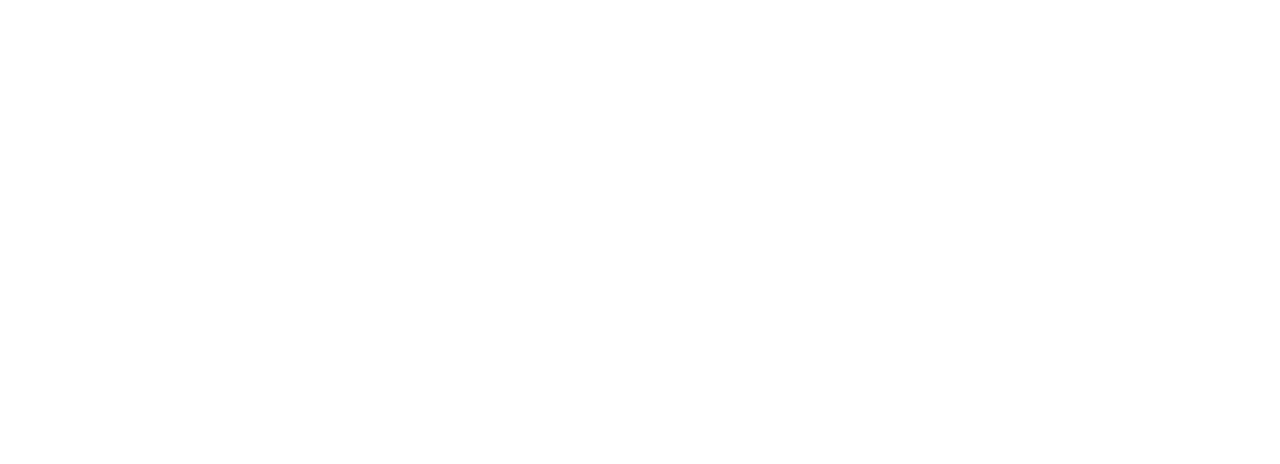
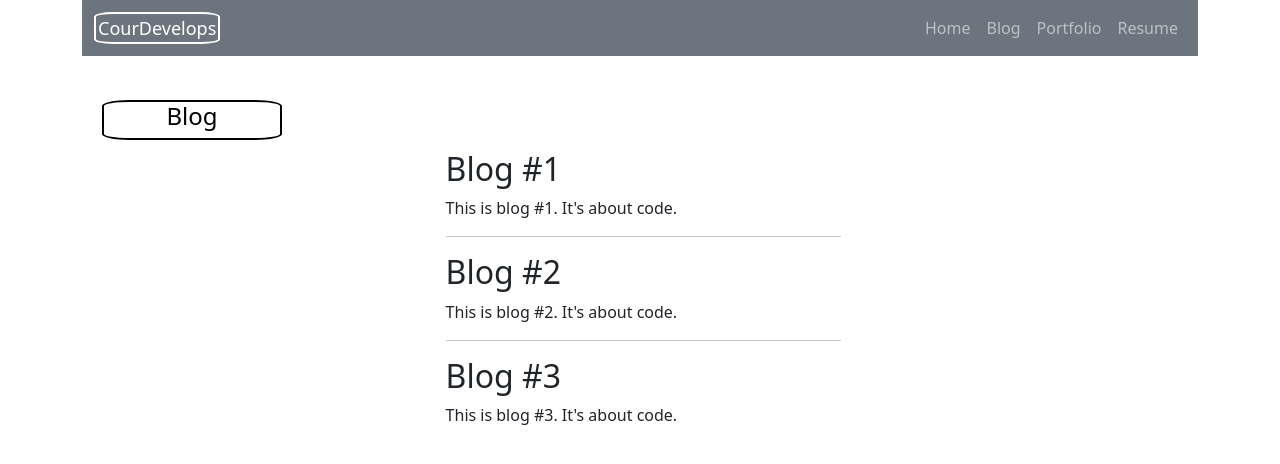
Before and after one commit to courthub74/portfolio4, a React (Create React App) app: page /blog in a window 1280 px wide. Before the commit this address had no page. Shown: the top 464 px of the page. Built offline with nearby package versions, Linux system fonts and the light colour scheme.

Commit message:
roughdraftdone

```diff
--- a/src/App.css
+++ b/src/App.css
@@ -3,7 +3,7 @@
 }
 
 h1 {
-  color: grey;
+  color: black;
   text-align: center;
   border: 2px solid black;
   border-radius: 15%;
@@ -33,8 +33,18 @@
   height: auto;
 }
 
+/* THE LABEL FOR THE TECH SKILLS BADGES */
+#techskills {
+  font-size: medium;
+  color: white;
+  border: 3px solid white;
+  border-radius: 15%;
+  padding: 2px;
+}
+
+/* THE BAR FOR TECH SKILLS BADGES */
 .techs {
-  background-color: grey;
+  background-color: darkgrey;
   padding: 10px;
   clear: both;
   display: flex;
@@ -43,12 +53,9 @@
   font-size: 25px;;
 }
 
-#techskills {
-  font-size: medium;
-  color: white;
-  border: 3px solid white;
-  border-radius: 15%;
-  padding: 2px;
+/* THE BADGES FOR TECH SKILLS */
+#smalltext{
+  font-weight: 170;
 }
 
 .skills {
@@ -118,6 +125,26 @@
   padding-top: 20px;
 }
 
+.certy {
+  display: grid;
+  grid-template-columns: auto auto auto auto;
+  padding: 10px 30px 30px 20px;
+}
+
+#certskills {
+  color: black;
+  font-size: X-large;
+  text-align: center;
+  border: 2px solid black;
+  border-radius: 15%;
+  width: 180px;
+  height: 40px;
+}
+
+#certpic {
+  border: 3px solid grey;
+}
+
 .testimonials {
   display: grid;
   grid-template-columns: auto auto auto auto;
@@ -128,9 +155,50 @@
   color: black;
   font-size: x-large;
   height: 40px;
-
 }
 
 .testimonial-item1 {
   padding-left: 40px;
 }
+
+/* RESUME */
+#resume {
+  color: black;
+  font-size: X-large;
+  text-align: center;
+  border: 2px solid black;
+  border-radius: 15%;
+  width: 180px;
+  height: 40px;
+}
+
+.resume {
+  display: grid;
+  grid-template-columns: auto auto auto auto;
+  padding: 20px 30px 30px 20px;
+}
+
+#resumephoto {
+  border: 2px solid grey;
+}
+
+/* BLOGS */
+#blogs {
+  padding-top: 50px;
+}
+
+
+/* PORTFOLIO */
+#porty {
+  color: black;
+  font-size: X-large;
+  text-align: center;
+  border: 2px solid black;
+  border-radius: 15%;
+  width: 180px;
+  height: 40px;
+}
+
+#ports {
+  padding-top: 50px;
+}
--- a/src/App.js
+++ b/src/App.js
@@ -5,6 +5,15 @@
 
 //HOME Import
 import Home from './pages/home';
+
+//RESUME Import
+import Resume from './pages/resume';
+
+//Blog Import
+import Blog from './pages/blog';
+
+//PORTFOLIO Import
+import Portfolio from './pages/portfolio';
 
 
 //GRAND CENTRAL STATION
@@ -14,6 +23,9 @@
       <Router>
           <Routes>
             <Route exact path='/' element={<Home/>}></Route>
+            <Route exact path='/resume' element={<Resume/>}></Route>
+            <Route exact path='/blog' element={<Blog/>}></Route>
+            <Route exact path='/portfolio' element={<Portfolio/>}></Route>
           </Routes>
         </Router>
      </>,
--- /dev/null
+++ b/src/pages/blog.js
@@ -0,0 +1,40 @@
+import {React} from 'react';
+import '../App.css';
+import {Navbar, Nav, Container} from 'react-bootstrap';
+
+
+function Blog() {
+    return(
+        <>
+        <Container className='mama'>
+        <Navbar bg="secondary" variant="dark">
+            <Container>
+                <Navbar.Brand><span id="headname">CourDevelops</span></Navbar.Brand>
+                <Nav>
+                    <Nav.Link href='/'>Home</Nav.Link>
+                    <Nav.Link href='/blog'>Blog</Nav.Link>
+                    <Nav.Link href='/portfolio'>Portfolio</Nav.Link>
+                    <Nav.Link href="/resume">Resume</Nav.Link>
+                </Nav>
+            </Container>
+            </Navbar>
+            <br></br>
+            <div className='resume'>
+                <h3 id="resume">Blog</h3>
+                    <div id="blogs">
+                        <h2>Blog #1</h2>
+                        <p>This is blog #1.  It's about code.</p>
+                        <hr></hr>
+                        <h2>Blog #2</h2>
+                        <p>This is blog #2.  It's about code.</p>
+                        <hr></hr>
+                        <h2>Blog #3</h2>
+                        <p>This is blog #3.  It's about code.</p>
+                    </div>
+            </div>
+            </Container>
+        </>
+    )
+}
+
+export default Blog;
--- a/src/pages/home.js
+++ b/src/pages/home.js
@@ -9,16 +9,16 @@
     return(
         <>
 
-        {/* NAVBAR */}
+        {/* NAVBAR (COMPONENT) */}
         <Container className='mama'>
             <Navbar bg="secondary" variant="dark">
             <Container>
                 <Navbar.Brand><span id="headname">CourDevelops</span></Navbar.Brand>
                 <Nav>
-                    <Nav.Link href='#'>Home</Nav.Link>
-                    <Nav.Link href='#'>Blog</Nav.Link>
-                    <Nav.Link href='#'>Portfolio</Nav.Link>
-                    <Nav.Link href='#'>Resume</Nav.Link>
+                    <Nav.Link href='/'>Home</Nav.Link>
+                    <Nav.Link href='/blog'>Blog</Nav.Link>
+                    <Nav.Link href='/portfolio'>Portfolio</Nav.Link>
+                    <Nav.Link href="/resume">Resume</Nav.Link>
                 </Nav>
             </Container>
             </Navbar>
@@ -44,17 +44,20 @@
                 {/* TECH SKILLS */}
                 <div className='techs'>
                     <p id="techskills">Tech Stack</p>
-                    <Badge bg="primary">HTML</Badge> <Badge bg="dark">CSS</Badge>{' '}
-                    <Badge bg="success">Python</Badge> <Badge bg="danger">Django</Badge>{' '}
-                    <Badge bg="warning" text="dark">
-                        JavaScript
-                    </Badge>{' '}
-                    <Badge bg="info">Docker</Badge>{' '}
-                    <Badge bg="light" text="dark">
-                        NodeJS
-                    </Badge>{' '}
+
+                        <Badge id="smalltext" bg="primary">HTML</Badge> <Badge id="smalltext" bg="dark">CSS</Badge>{' '}
+                        <Badge id="smalltext" bg="danger">Python</Badge> <Badge id="smalltext" bg="success">Django</Badge>{' '}
+                        <Badge id="smalltext" bg="warning" text="dark">
+                            JavaScript
+                        </Badge>{' '}
+                        <Badge id="smalltext" bg="info">Docker</Badge>{' '}
+                        <Badge id="smalltext" bg="light" text="dark">
+                            NodeJS
+                        </Badge>{' '}
+
                 </div>
                 <br></br>
+
                 {/* SOFT SKILLS */}
                 <div className='skills'>
                     <h1 id='softskillstitle'>Soft Skills</h1>
@@ -81,14 +84,28 @@
                     <div className='jobs'>
                         <h3 className='projecttitle'>Project #1</h3>
                             <p>The Description of Project #1</p>
-                            <a href="w3c.com">The Link to Project #1</a>
+                            <a target="blank" href="https://w3c.com">The Link to Project #1</a>
                             <br></br><br></br>
 
                         <h3 className='projecttitle'>Project #2</h3>
                             <p>The Description of Project #2</p>
-                            <a href="w3c.com">The Link to Project #2</a>
+                            <a target="blank" href="https://w3c.com">The Link to Project #2</a>
+                            <br></br><br></br>
+
+                        <h3 className='projecttitle'>Project #3</h3>
+                            <p>The Description of Project #3</p>
+                            <a target="blank" href="https://w3c.com">The Link to Project #3</a>
                     </div>
                 </div>
+
+                <hr></hr>
+
+                {/* CERTIFICATES */}
+                <div className='certy'>
+                <h3 id='certskills'>Certificates</h3>
+                    <img id="certpic"src='images/cleverpro.png' width={500} height={300} alt='Me'></img>
+                </div>
+
                <hr></hr>
                 {/* TESTIMONIALS */}
                 <div className='testimonials'>
@@ -111,6 +128,20 @@
 
                 </div>
 
+                {/* FOOTER (COMPONENT) */}
+                    <Navbar bg="secondary" variant="dark">
+                    <Container>
+
+                        <Nav>
+                            <Nav.Link href='#'>Facebook</Nav.Link>
+                            <Nav.Link href='#'>Instagram</Nav.Link>
+                            <Nav.Link href='#'>LinkedIn</Nav.Link>
+                            <Nav.Link href='#'>GitHub</Nav.Link>
+                        </Nav>
+                        <Navbar.Brand><span id="headname">CourDevelops</span></Navbar.Brand>
+                    </Container>
+                    </Navbar>
+
         </Container>
      </>
 
--- /dev/null
+++ b/src/pages/portfolio.js
@@ -0,0 +1,45 @@
+import {React} from 'react';
+import '../App.css';
+import {Navbar, Nav, Container} from 'react-bootstrap';
+
+function Portfolio() {
+    return(
+        <Container className='mama'>
+        <Navbar bg="secondary" variant="dark">
+            <Container>
+                <Navbar.Brand><span id="headname">CourDevelops</span></Navbar.Brand>
+                <Nav>
+                    <Nav.Link href='/'>Home</Nav.Link>
+                    <Nav.Link href='/blog'>Blog</Nav.Link>
+                    <Nav.Link href='/portfolio'>Portfolio</Nav.Link>
+                    <Nav.Link href="/resume">Resume</Nav.Link>
+                </Nav>
+            </Container>
+            </Navbar>
+
+            <div className='resume'>
+                <h3 id="porty">Portfolio</h3>
+                    <div id="ports">
+                        <h3 className='projecttitle'>Project #1</h3>
+                            <p>The Description of Project #1</p>
+                            <a target="blank" href="https://w3c.com">The Link to Project #1</a>
+                            <br></br><hr></hr>
+
+                        <h3 className='projecttitle'>Project #2</h3>
+                            <p>The Description of Project #2</p>
+                            <a target="blank" href="https://w3c.com">The Link to Project #2</a>
+                            <br></br><hr></hr>
+
+                        <h3 className='projecttitle'>Project #3</h3>
+                            <p>The Description of Project #3</p>
+                            <a target="blank" href="https://w3c.com">The Link to Project #3</a>
+                    </div>
+            </div>
+
+        </Container>
+
+
+    )
+}
+
+export default Portfolio;
--- /dev/null
+++ b/src/pages/resume.js
@@ -0,0 +1,32 @@
+import {React} from 'react';
+import '../App.css';
+import {Navbar, Nav, Container} from 'react-bootstrap';
+
+function Resume() {
+    return(
+        <>
+        <Container className='mama'>
+        <Navbar bg="secondary" variant="dark">
+            <Container>
+                <Navbar.Brand><span id="headname">CourDevelops</span></Navbar.Brand>
+                <Nav>
+                    <Nav.Link href='/'>Home</Nav.Link>
+                    <Nav.Link href='/blog'>Blog</Nav.Link>
+                    <Nav.Link href='/portfolio'>Portfolio</Nav.Link>
+                    <Nav.Link href="/resume">Resume</Nav.Link>
+                </Nav>
+            </Container>
+            </Navbar>
+            <br></br>
+            <div className='resume'>
+                <h3 id="resume">Resume</h3>
+                <div id="resumephoto">
+                    <img src='images/resume.png' width={700} height={800} alt='resume'></img>
+                </div>
+            </div>
+            </Container>
+        </>
+    )
+}
+
+export default Resume;
```
Also changed, not shown: public/images/cleverpro.PNG (added), public/images/resume.PNG (added).
